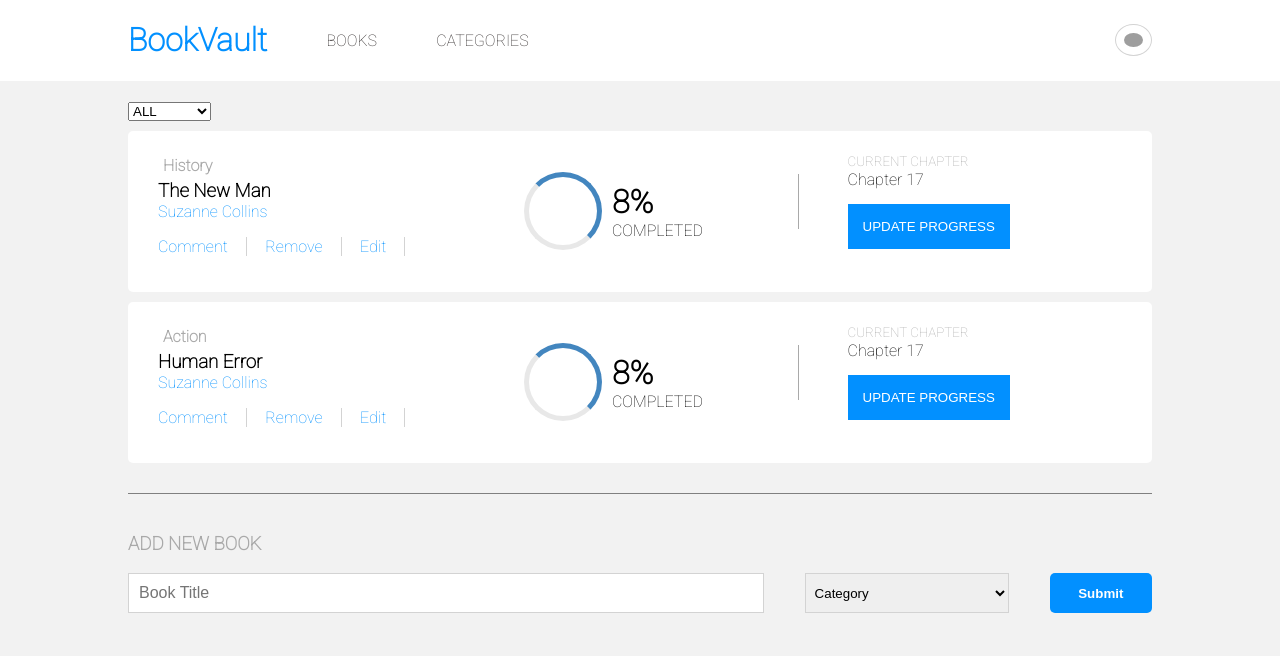
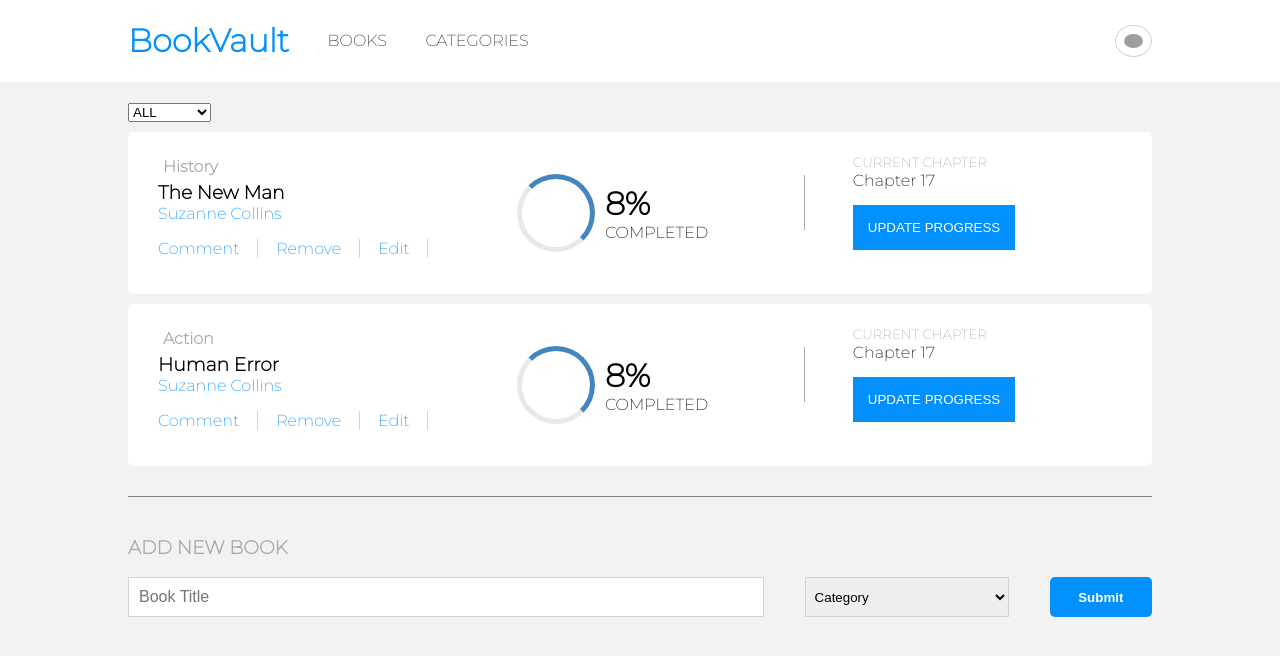
Before and after one commit to Moreneecoder/bookstore, a React (Create React App) app: page / in a window 1280 px wide. Shown: the top 656 px of the page. Built offline with nearby package versions, Linux system fonts and the light colour scheme; grey boxes are pictures that could not be loaded.

Commit message:
Change font to Montserrat

```diff
--- a/public/index.html
+++ b/public/index.html
@@ -5,7 +5,7 @@
     <link rel="icon" href="%PUBLIC_URL%/favicon.ico" />
     <link rel="preconnect" href="https://fonts.googleapis.com">
     <link rel="preconnect" href="https://fonts.gstatic.com" crossorigin>
-    <link href="https://fonts.googleapis.com/css2?family=Roboto:wght@100&display=swap" rel="stylesheet">
+    <link href="https://fonts.googleapis.com/css2?family=Montserrat:wght@200&display=swap" rel="stylesheet">
     <meta name="viewport" content="width=device-width, initial-scale=1" />
     <meta name="theme-color" content="#000000" />
     <meta
--- a/src/stylesheets/index.css
+++ b/src/stylesheets/index.css
@@ -2,7 +2,7 @@
   background-color: rgba(0, 0, 0, 0.05);
   margin: 0;
   padding: 0;
-  font-family: 'Roboto', sans-serif;
+  font-family: 'Montserrat', sans-serif;
 }
 
 .main-text-color {
```
